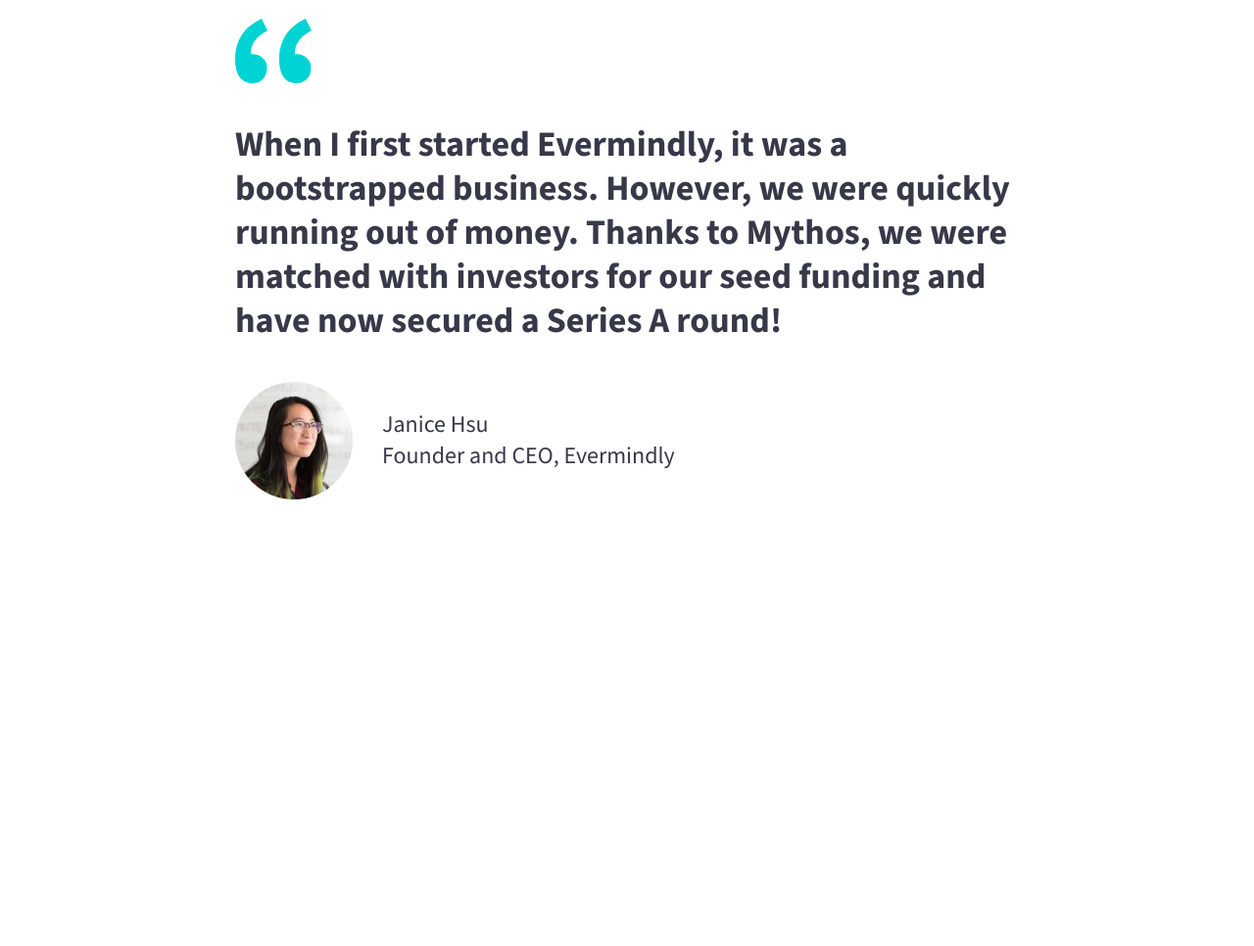
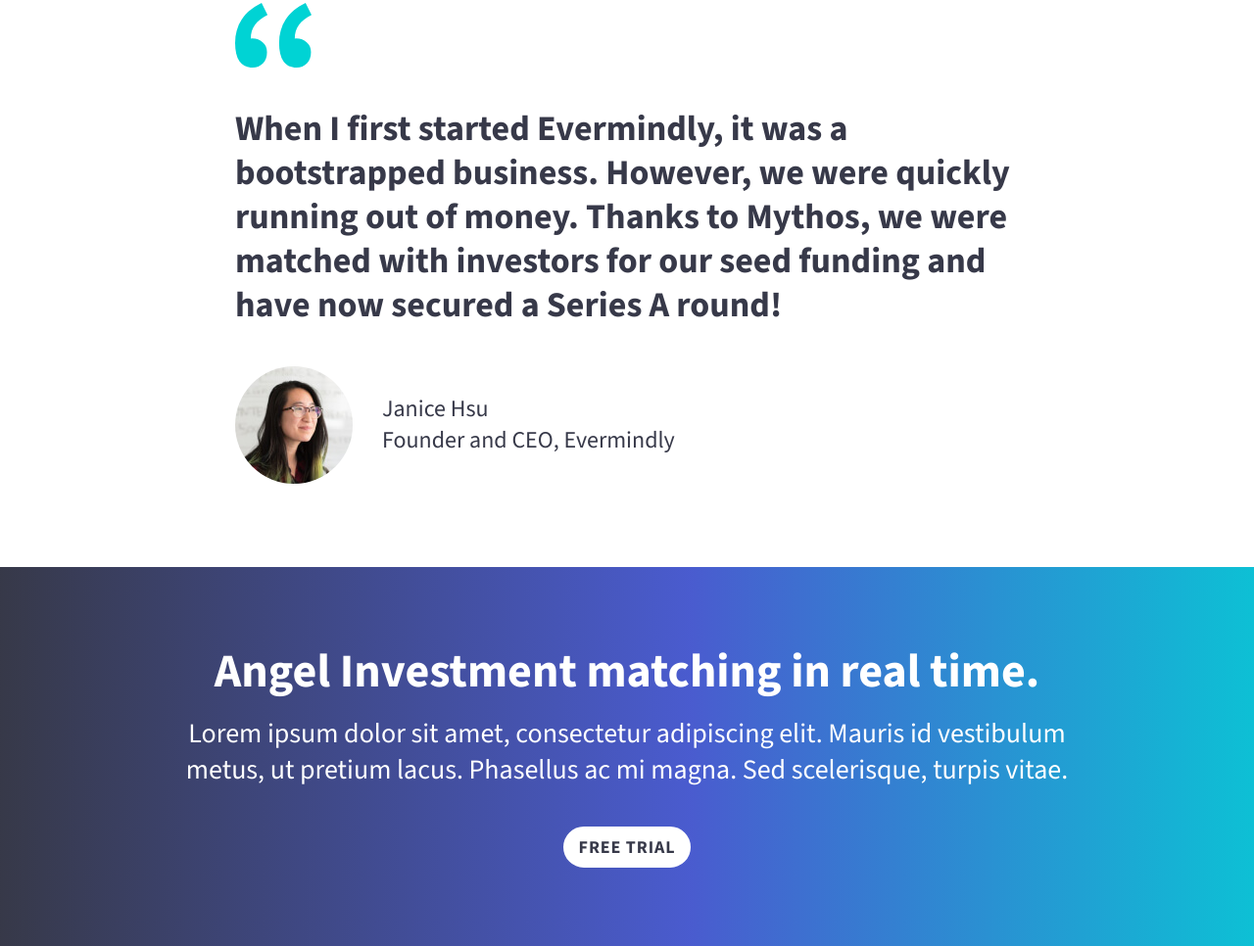
Before and after one commit to justtuts/a1-cc, a plain HTML site: page index.html in a window 1280 px wide. Shown: the part 2030-2996 px from the top of the page at 98% size. Before the commit the page ends 2625 px from the top, so only its background shows below. Drawn offline with nearby package versions, Linux system fonts and the light colour scheme.

Commit message:
Fullwidth CTA

```diff
--- /dev/null
+++ b/app/scss/components/_fw-cta.scss
@@ -0,0 +1,33 @@
+@use '../util/' as u;
+
+.fw-cta {
+	// @include u.fullwidth;
+
+	background: linear-gradient(
+		to right,
+		var(--gradient1),
+		var(--gradient2) 75%,
+		var(--gradient3) 150%
+	);
+
+	@include u.breakpoint(large) {
+		background: linear-gradient(
+			to right,
+			var(--gradient1),
+			var(--gradient2) 55%,
+			var(--gradient3) 110%
+		);
+	}
+
+	&__wrapper {
+	}
+
+	&__title {
+	}
+
+	&__description {
+	}
+
+	&__button {
+	}
+}
--- a/app/scss/components/_fw-features.scss
+++ b/app/scss/components/_fw-features.scss
@@ -1,23 +1,17 @@
 @use '../util/' as u;
 
 .fw-feature {
+	// @include u.fullwidth;
+
 	background-color: var(--full-width-bg);
-	color: var(--text-light);
 	padding-block: u.rem(60);
 	line-height: u.rem(52.8);
 
 	&__wrapper {
-		text-align: center;
 	}
 
 	&__title {
 		font-weight: 700;
-	}
-
-	&__description {
-		max-width: 70ch;
-		margin-inline: auto;
-		margin-bottom: u.rem(40);
 	}
 
 	&__image {
--- a/app/scss/components/_index.scss
+++ b/app/scss/components/_index.scss
@@ -3,3 +3,4 @@
 @forward 'features';
 @forward 'fw-features';
 @forward 'testimonial';
+@forward 'fw-cta';
--- a/app/scss/globals/_button.scss
+++ b/app/scss/globals/_button.scss
@@ -24,6 +24,16 @@
 		}
 	}
 
+	&.white {
+		background-color: var(--button-primary-white-bg);
+		border: u.rem(2) solid var(--button-primary-white-bg);
+
+		&:hover {
+			background-color: var(--button-primary-white-bg-hover);
+			border-color: var(--button-primary-white-bg-hover);
+		}
+	}
+
 	&.secondary {
 		background-color: var(--button-secondary-bg);
 		color: var(--button-secondary-text);
--- a/app/scss/globals/_colors.scss
+++ b/app/scss/globals/_colors.scss
@@ -6,6 +6,8 @@
 	--hero-bg: hsl(232, 58%, 55%);
 	--button-primary-bg: hsl(180, 100%, 42%);
 	--button-primary-bg-hover: hsl(180, 100%, 37%);
+	--button-primary-white-bg: hsl(0, 0%, 100%);
+	--button-primary-white-bg-hover: hsl(0, 0%, 90%);
 	--button-primary-text: hsl(233, 14%, 25%);
 	--button-secondary-bg: transparent;
 	--button-secondary-border: hsl(0, 0%, 100%);
@@ -13,4 +15,7 @@
 	--button-secondary-text: hsl(0, 0%, 100%);
 	--button-secondary-text-hover: var(--hero-bg);
 	--full-width-bg: hsl(320, 85%, 41%);
+	--gradient1: hsl(233, 14%, 25%);
+	--gradient2: hsl(232, 58%, 55%);
+	--gradient3: hsl(180, 100%, 42%);
 }
--- /dev/null
+++ b/app/scss/globals/_fullwidth.scss
@@ -0,0 +1,12 @@
+@use '../util/' as u;
+
+.fullwidth {
+	color: var(--text-light);
+	text-align: center;
+
+	&__description {
+		max-width: 70ch;
+		margin-inline: auto;
+		margin-bottom: u.rem(40);
+	}
+}
--- a/app/scss/globals/_index.scss
+++ b/app/scss/globals/_index.scss
@@ -2,3 +2,4 @@
 @forward 'typography';
 @forward 'colors';
 @forward 'button';
+@forward 'fullwidth';
--- /dev/null
+++ b/app/scss/util/_fullwidth.scss
@@ -0,0 +1,12 @@
+@use 'functions' as f;
+
+@mixin fullwidth {
+	color: var(--text-light);
+	text-align: center;
+
+	&__description {
+		max-width: 70ch;
+		margin-inline: auto;
+		margin-bottom: f.rem(40);
+	}
+}
--- a/app/scss/util/_index.scss
+++ b/app/scss/util/_index.scss
@@ -1,3 +1,4 @@
 @forward 'fonts';
 @forward 'breakpoints';
 @forward 'functions';
+@forward 'fullwidth';
--- a/index.html
+++ b/index.html
@@ -122,7 +122,7 @@
 						</div>
 					</div>
 				</section>
-				<section class="fw-feature">
+				<section class="fw-feature fullwidth">
 					<div class="wrapper fw-feature__wrapper">
 						<h2 class="fw-feature__title">
 							Angel Investment matching in real time.
@@ -177,6 +177,23 @@
 						</figure>
 					</div>
 				</section>
+				<section class="fw-cta fullwidth">
+					<div class="wrapper fw-cta__wrapper">
+						<h2 class="fw-cta__title">
+							Angel Investment matching in real time.
+						</h2>
+						<p
+							class="fw-cta__description fullwidth__description fullwidth__description large"
+						>
+							Lorem ipsum dolor sit amet, consectetur adipiscing elit. Mauris id
+							vestibulum metus, ut pretium lacus. Phasellus ac mi magna. Sed
+							scelerisque, turpis vitae.
+						</p>
+						<a href="#" class="fw-cta__button button primary white"
+							>Free Trial</a
+						>
+					</div>
+				</section>
 			</article>
 		</main>
 		<footer></footer>
```
Also changed, not shown: dist/style.css, 1 other file.
